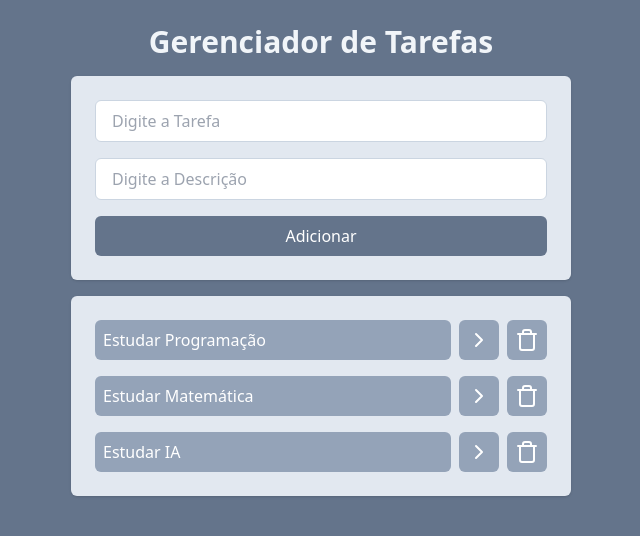
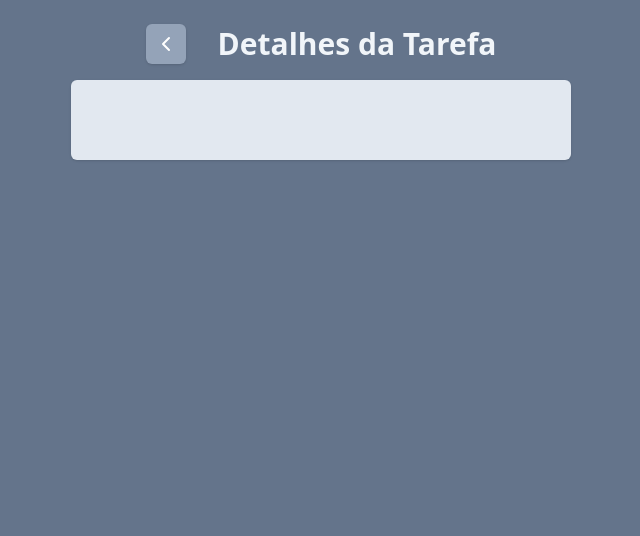
Before and after one commit to pedromatheus-dev/react, a React (Vite) app: page /task in a window 1280 px wide. Shown: the top 536 px of the page, without its empty margins (319-959 px from the left). Built offline with nearby package versions, Linux system fonts and the light colour scheme.

Commit message:
criando TaskPage e Navegação com ReactRouterDom

```diff
--- a/package.json
+++ b/package.json
@@ -13,7 +13,8 @@
   "dependencies": {
     "lucide-react": "^0.435.0",
     "react": "^18.3.1",
-    "react-dom": "^18.3.1"
+    "react-dom": "^18.3.1",
+    "react-router-dom": "^6.26.1"
   },
   "devDependencies": {
     "@eslint/js": "^9.9.0",
--- a/src/components/Task.jsx
+++ b/src/components/Task.jsx
@@ -1,6 +1,12 @@
 import {ChevronRightIcon, TrashIcon} from "lucide-react"
+import { useNavigate } from "react-router-dom"
 
 function Tasks(props){
+    const navigate = useNavigate()
+
+    function onSeeDetailsClick(task){
+        navigate(`/task?title=${task.title}&description=${task.description}`)
+    }
     // return <p>{props.tasks[0].title}</p>
     return (
         <ul className="space-y-4 p-6 bg-slate-200 rounded-md shadow">
@@ -9,7 +15,7 @@ function Tasks(props){
                     <button onClick={() => props.onTaskClick(task.id)} className={`bg-slate-400 text-white p-2 w-full text-left rounded-md ${task.isCompleted && "line-through"}`}>
                         {task.title}
                     </button>
-                    <button className="bg-slate-400 text-white p-2 rounded-md"><ChevronRightIcon/></button>
+                    <button onClick={() => onSeeDetailsClick(task)} className="bg-slate-400 text-white p-2 rounded-md"><ChevronRightIcon/></button>
                     <button className="bg-slate-400 text-white p-2 rounded-md" onClick={() => props.onDeleteTaskClick(task.id)}><TrashIcon/></button>
                 </li>
             )}
--- a/src/main.jsx
+++ b/src/main.jsx
@@ -2,9 +2,22 @@ import { StrictMode } from 'react'
 import { createRoot } from 'react-dom/client'
 import App from './App.jsx'
 import './index.css'
+import { createBrowserRouter, RouterProvider } from 'react-router-dom'
+import TaskPage from './pages/TaskPage.jsx'
+
+const router = createBrowserRouter([
+  {
+    path: "/",
+    element: <App />
+  },
+  {
+    path: "/task",
+    element: <TaskPage/>
+  }
+])
 
 createRoot(document.getElementById('root')).render(
   <StrictMode>
-    <App />
+    <RouterProvider router={router} />
   </StrictMode>,
 )
--- /dev/null
+++ b/src/pages/TaskPage.jsx
@@ -0,0 +1,27 @@
+import { useNavigate } from "react-router-dom"
+import { useSearchParams } from "react-router-dom"
+import {ChevronLeftIcon} from "lucide-react"
+function TaskPage(){
+    const navigate = useNavigate()
+
+    function onBackHistory(){
+        navigate("/")
+    }
+    const [searchParams] = useSearchParams()
+    const title = searchParams.get("title")
+    const description = searchParams.get("description")
+    return (
+        <div className="space-y-4 h-screen w-screen bg-slate-500 p-6 flex justify-start items-center flex-col">
+            <div className="flex w-[500px] gap-8 justify-center">
+                <button onClick={onBackHistory} className="bg-slate-400 text-white p-2 rounded-md shadow"><ChevronLeftIcon /></button>
+                <h1 className="text-3xl text-slate-100 font-bold self-center">Detalhes da Tarefa</h1>
+            </div>
+            <div className="space-y-4 p-6 bg-slate-200 rounded-md shadow flex flex-col w-[500px]">
+                <h1 className="text-3xl text-center font-bold text-slate-400 px-2 py-1 rounded-md text-shadow">{title}</h1>
+                <p className="text-2xl text-slate-400 text-center px-2 py-1 rounded-md text-shadow">{description}</p>
+            </div>
+        </div>
+    )
+}
+
+export default TaskPage
```
Also changed, not shown: 1 other file (tests, documents, lock files or other folders).
